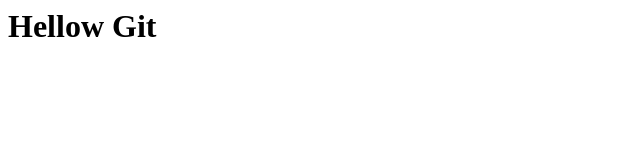
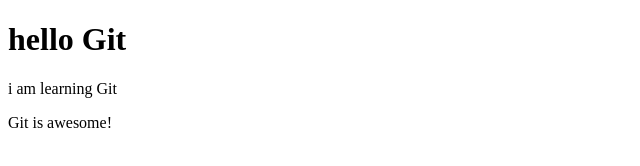
Before and after one commit to mahanalinezhad4-lgtm/my-first-git-project, a plain HTML site: page index.html/index.html in a window 1280 px wide. Shown: the whole page, without its empty margins (0-640 px from the left). Drawn offline with Linux system fonts and the light colour scheme.

Commit message:
added awesome message

```diff
--- a/index.html/index.html
+++ b/index.html/index.html
@@ -1 +1,12 @@
-<h1>Hellow Git</h1>
+<!DOCTYPE html>
+<html lang="en">
+<head>
+    <meta charset="UTF-8">
+    <title>my page</title>
+</head>
+<body>
+    <h1>hello Git</h1>
+    <p>i am learning Git</p>
+    <p>Git is awesome!</P>
+</body>
+</html>
```
